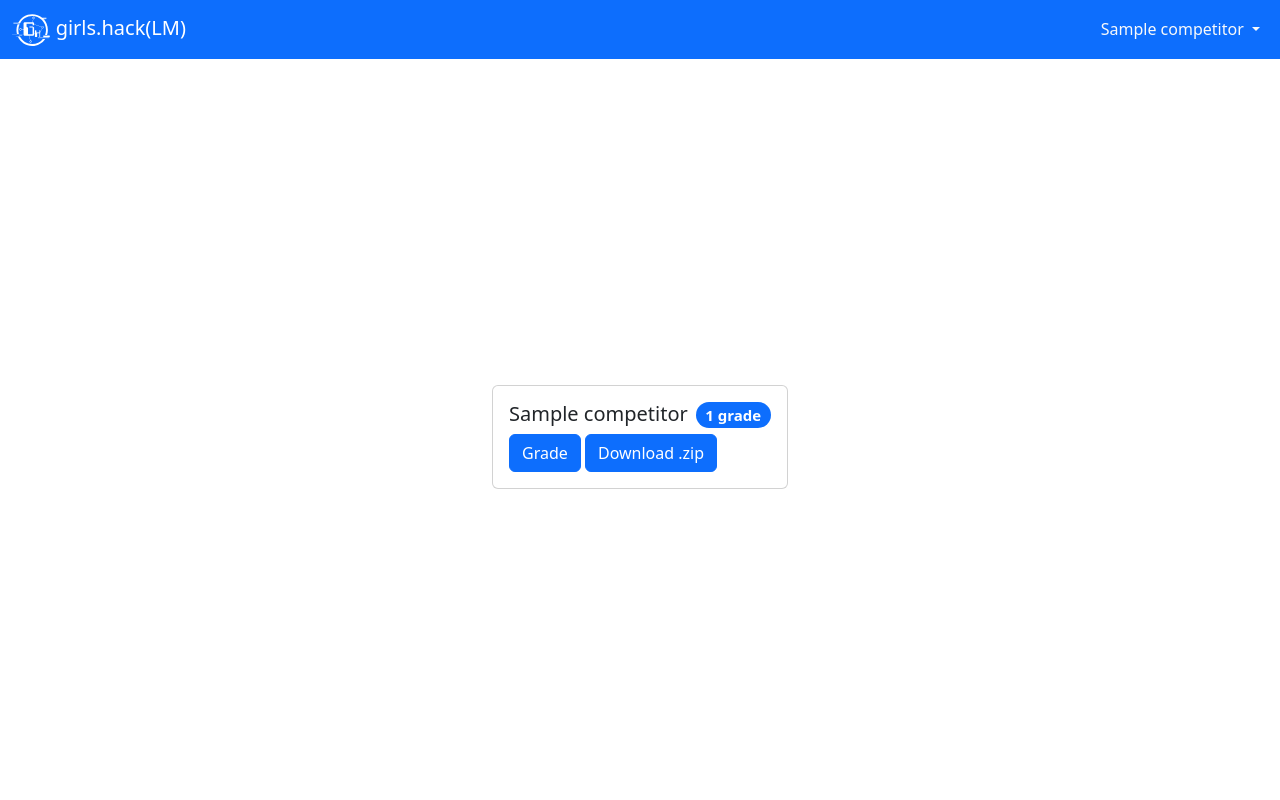
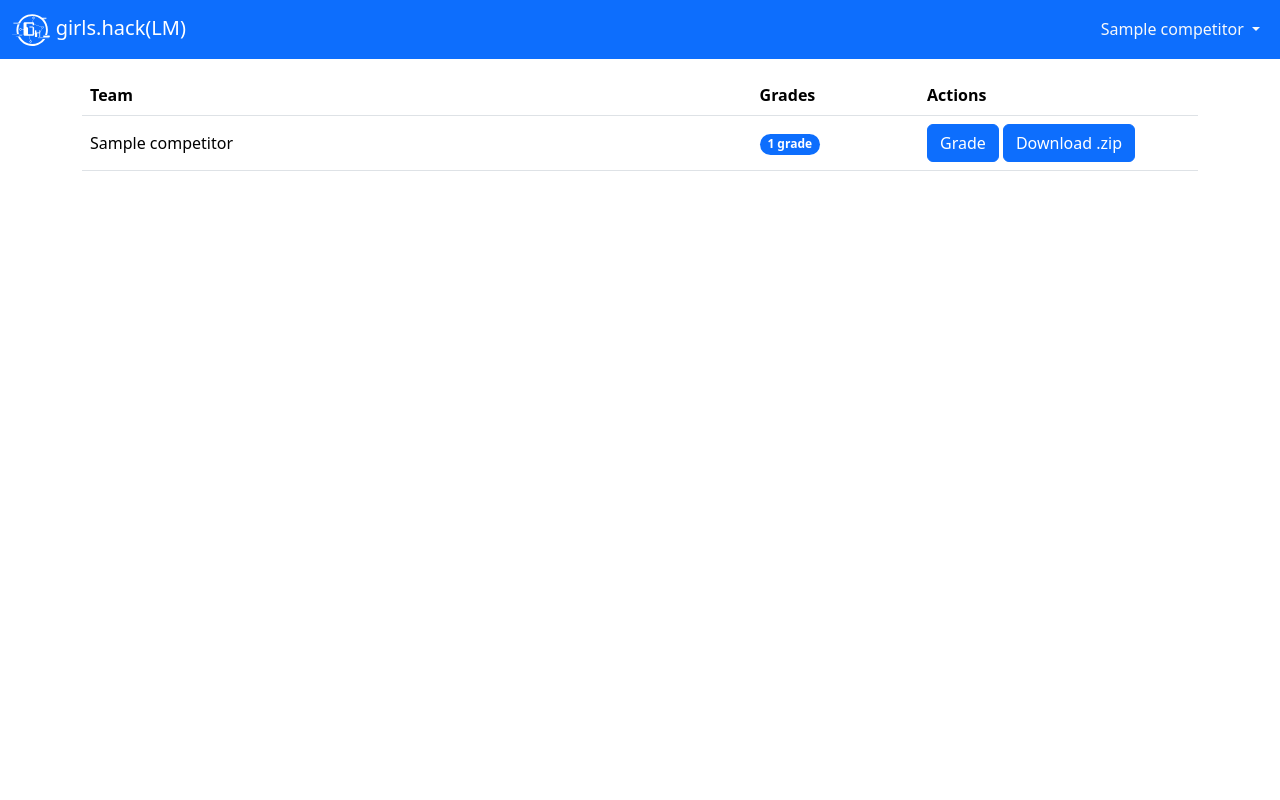
Before and after one commit to nrubin29/girls_hack_lm, a Django app: page /grader in a window 1280 px wide. Run offline with Django 3.2, Linux system fonts and the light colour scheme; a user stored in the database is signed in; tables that the repository leaves empty hold one stand-in row (values such as "Sample post"); some libraries are stand-ins or nearby versions.

Commit message:
Updated grader view to use a table instead of a grid of cards

```diff
--- a/templates/grader.html
+++ b/templates/grader.html
@@ -4,13 +4,8 @@
     <title>Grader - girls.hack(LM)</title>
 
     <style>
-        body {
-            height: 100vh;
-            margin-bottom: 0;
-        }
-
-        .submissions {
-            width: 75vw;
+        td {
+            vertical-align: middle;
         }
     </style>
 {% endblock %}
@@ -21,20 +16,29 @@
             Your grade has been submitted!
         </div>
     {% endif %}
-    <div class="submissions row row-cols-1 row-cols-md-2 row-cols-lg-3 g-4 justify-content-center">
-        {% for submission in submissions %}
-            <div class="col">
-                <div class="card">
-                    <div class="card-body">
-                        <h5 class="card-title">
-                            {{ submission.team }}
-                            <span class="badge rounded-pill bg-primary align-bottom float-end">{{ submission.grade_set.count }} grade{{ submission.grade_set.count | pluralize }}</span>
-                        </h5>
+    <div class="container">
+        <table class="table table-hover">
+            <thead>
+            <tr>
+                <th width="60%">Team</th>
+                <th width="15%">Grades</th>
+                <th width="25%">Actions</th>
+            </tr>
+            </thead>
+            <tbody>
+            {% for submission in submissions %}
+                <tr>
+                    <td>{{ submission.team }}</td>
+                    <td>
+                        <span class="badge rounded-pill bg-primary align-bottom">{{ submission.grade_set.count }} grade{{ submission.grade_set.count | pluralize }}</span>
+                    </td>
+                    <td>
                         <a href="{% url 'grade' submission.id %}" class="btn btn-primary">Grade</a>
                         <a href="{{ submission.file.url }}" class="btn btn-primary">Download .zip</a>
-                    </div>
-                </div>
-            </div>
-        {% endfor %}
+                    </td>
+                </tr>
+            {% endfor %}
+            </tbody>
+        </table>
     </div>
 {% endblock %}
```
